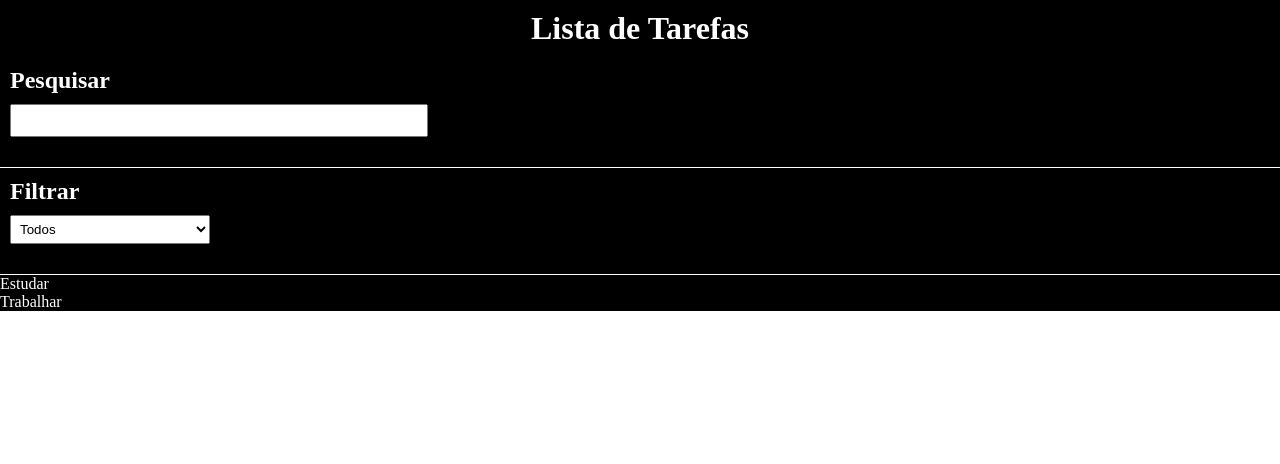
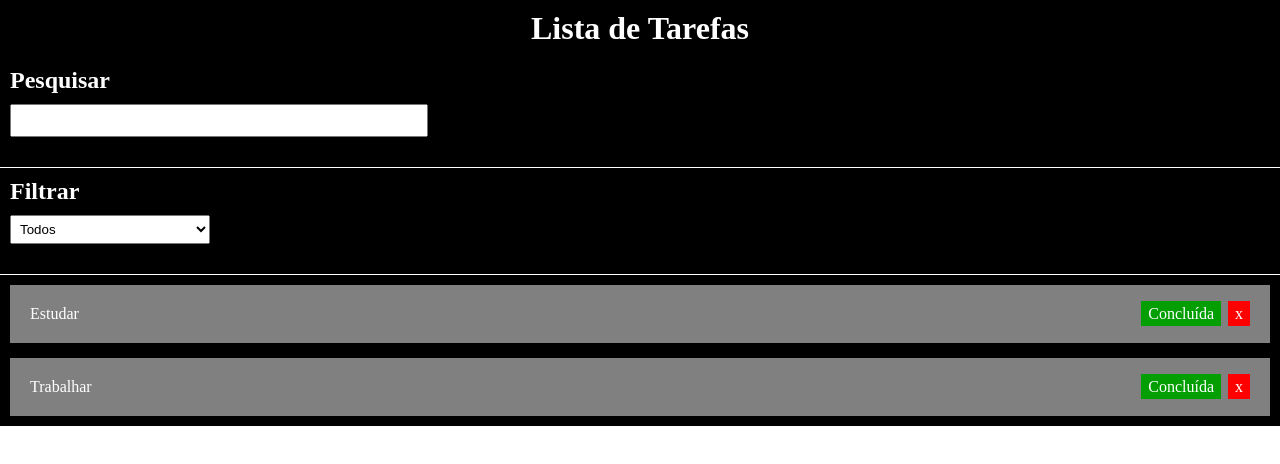
Before and after one commit to viniciusbarbosa2024/projeto-to-do-list-react, a React (Vite) app: page / in a window 1280 px wide. Shown: the top 464 px of the page. Built offline with nearby package versions, Linux system fonts and the light colour scheme.

Commit message:
CSS TaskSection

```diff
--- a/src/App.jsx
+++ b/src/App.jsx
@@ -3,6 +3,7 @@ import { useState } from 'react'
 import "./App.css"
 import { SearchSection } from './components/SearchSection'
 import { FilterSection } from './components/FilterSection'
+import { TasksSection } from './components/TasksSection'
 
 const App = () => {
   const [tasks,setTasks] = useState([
@@ -20,11 +21,8 @@ const App = () => {
       <h1>Lista de Tarefas</h1>
       <SearchSection/>
       <FilterSection/>
+      <TasksSection tasks={tasks}/>
 
-      <ul>
-        <li>{tasks[0].name}</li>
-        <li>{tasks[1].name}</li>
-      </ul>
     </main>
   )
 }
--- /dev/null
+++ b/src/components/TasksSection.jsx
@@ -0,0 +1,20 @@
+import React from 'react'
+import styles from './TasksSection.module.css'
+
+export const TasksSection = ({tasks}) => {
+  return (
+    <div className={styles.TasksSectionContent}>
+        {tasks.map(element => {
+            return (
+                <div className={styles.divTask}>
+                    <span>{element.name}</span>
+                    <div>
+                        <span className={styles.conclude}>Concluída</span>
+                        <span className={styles.delete}>x</span>
+                    </div>
+                </div>
+            )
+        })}
+    </div>
+  )
+}
--- /dev/null
+++ b/src/components/TasksSection.module.css
@@ -0,0 +1,31 @@
+@charset "UTF-8";
+
+.TasksSectionContent {
+    display: flex;
+    flex-direction: column;
+    gap: 15px;
+
+    padding: 10px;
+}
+
+.divTask {
+    display: flex;
+    justify-content: space-between;
+
+    padding: 20px;
+
+    background-color: gray;
+}
+
+.conclude {
+    padding: 4px 7px;
+    margin-right: 7px;
+
+    background-color: rgb(2, 158, 2);
+}
+
+.delete {
+    padding: 4px 7px;
+
+    background-color: red;
+}
```
